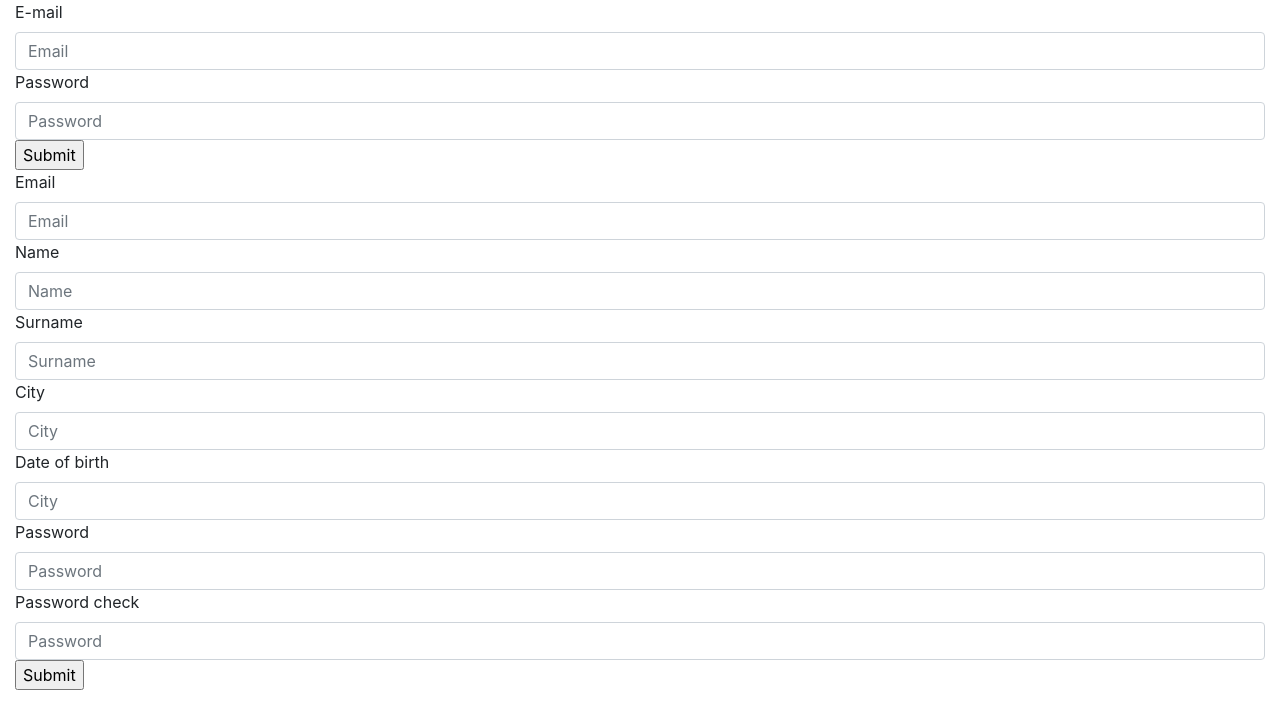
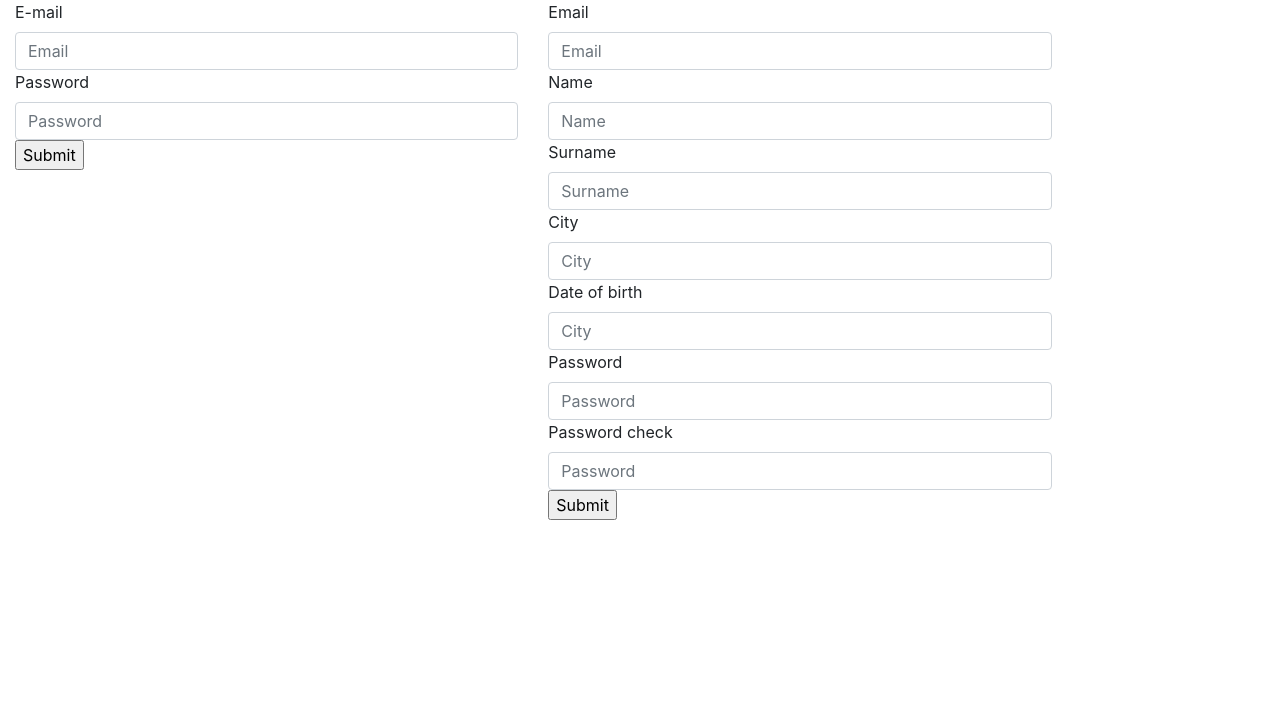
Before and after one commit to DavidDeville/Tweet_Academie, a PHP site: page / in a window 1280 px wide. Shown: the part 74-800 px from the top of the page. Run offline with PHP 8.4, Linux system fonts and the light colour scheme; some libraries are stand-ins or nearby versions.

Commit message:
ids forms

```diff
--- a/view/index.htm.twig
+++ b/view/index.htm.twig
@@ -18,7 +18,8 @@
   </div>
 </nav>
 
-<form id=signin>
+<div class="row align-center">
+  <form id="signin" class="col-5">
     <label class="form-control-label" for="signin-mail">E-mail</label>
     <input type="text" placeholder="Email" class="form-control" id="signin-mail">
 
@@ -28,7 +29,7 @@
     <input id="signin-submit" type='submit'>
   </form>
 
-<form id=signup>
+  <form id="signup" class="col-5">
     <label class="form-control-label" for="signup-mail">Email</label>
     <input type="text" placeholder="Email" class="form-control" id="signup-mail">
 
@@ -52,4 +53,5 @@
 
     <input id="signup-submit" type='submit'>
   </form>
+</div>
 {% endblock %}
```
Lines whose indentation alone changed are shown as unchanged.
